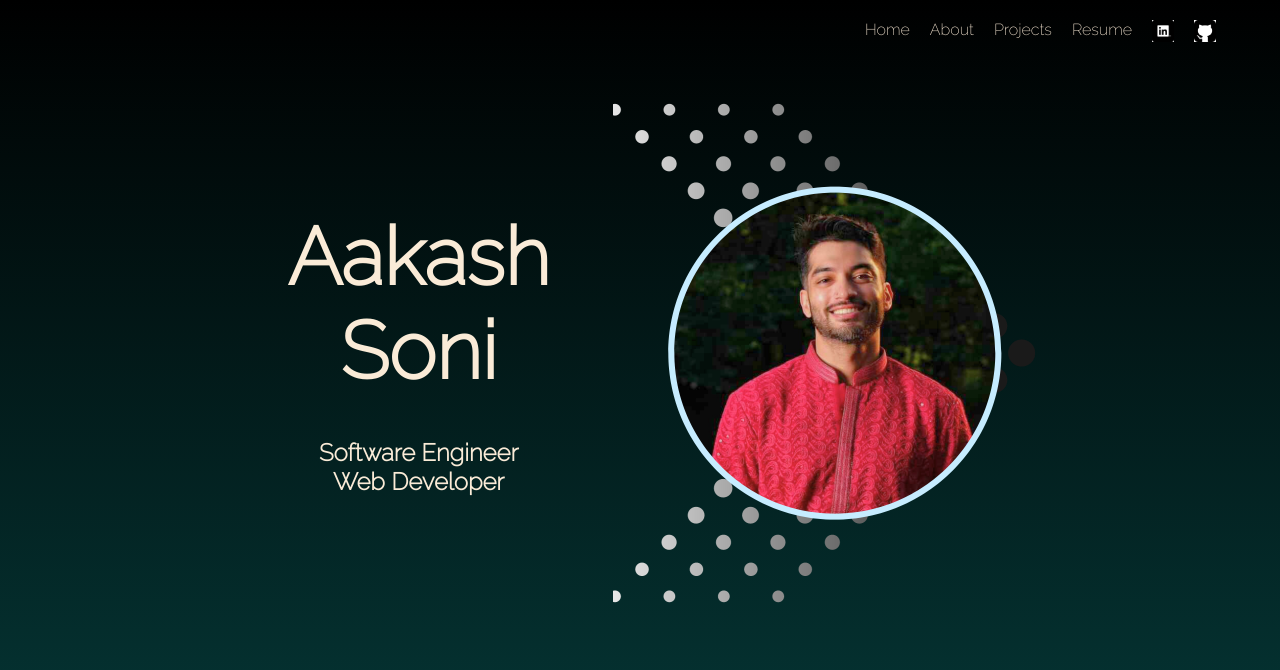
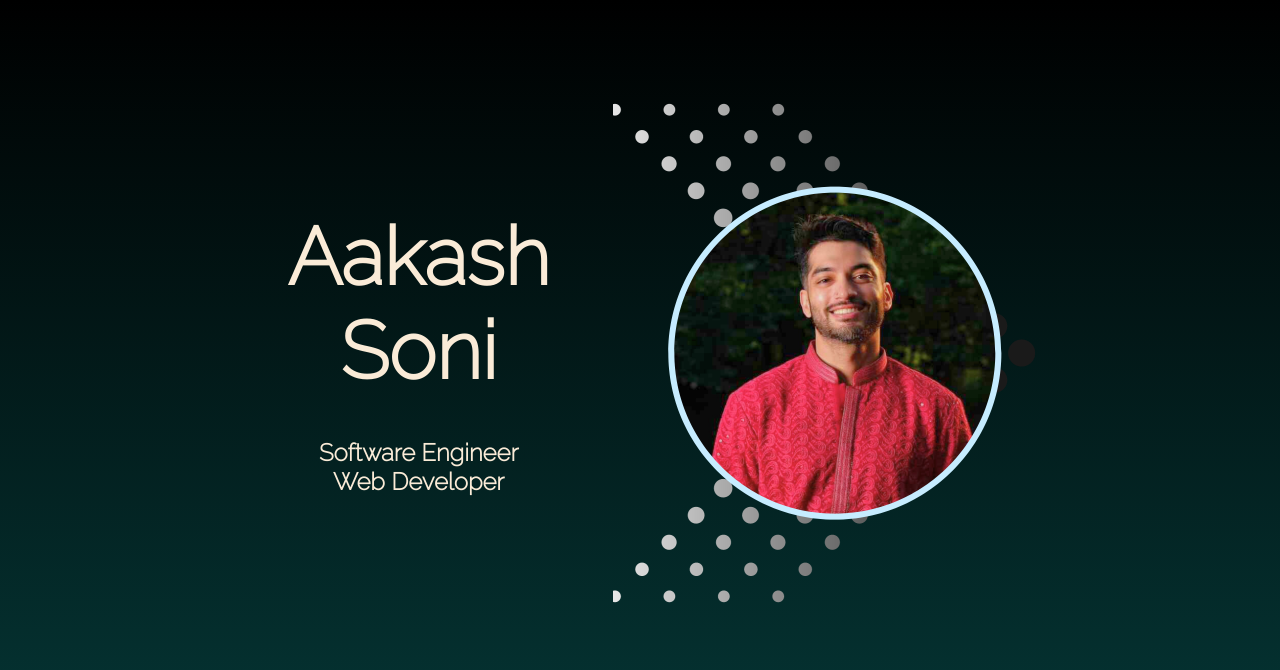
Before and after one commit to aakashmsoni/aakashs-personal-site, a Gatsby site: page / in a window 1280 px wide. Built offline with nearby package versions, Linux system fonts and the light colour scheme; Gatsby itself is replaced by a stand-in of ours.

Commit message:
updated nav to disappear on scroll down

```diff
--- a/src/components/Navbar.jsx
+++ b/src/components/Navbar.jsx
@@ -12,13 +12,22 @@ export function Navbar() {
     setIsShowResumeVisible(false);
   }
 
-
+  var prevScrollpos = window.pageYOffset;
+  window.onscroll = function() {
+  var currentScrollPos = window.pageYOffset;
+  if (prevScrollpos > currentScrollPos) {
+    document.getElementById("navbar").style.top = "0";
+  } else {
+    document.getElementById("navbar").style.top = "-50px";
+  }
+  prevScrollpos = currentScrollPos;
+  }
 
   return (
-    <nav>
+    <nav id="navbar">
         <div className="links">
           <Link to="/">Home</Link>
-          <Link to="/about">About</Link>
+          <Link to="#about">About</Link>
           <Link to="/projects">Projects</Link>
           <Link to="" onClick={() => setIsShowResumeVisible(true)}>Resume</Link>
           <Modal show={isShowResumeVisible} onClose={handleClose}>
--- a/src/styles/navbar.css
+++ b/src/styles/navbar.css
@@ -6,6 +6,9 @@ nav {
   display:grid;
   grid-template-columns: 8fr, 1fr, 1fr;
   margin: 20px auto;
+  transition: top 0.8s;
+  position: relative;
+  width: 100%;
 }
 nav .links {
   display: inline-block;
```
